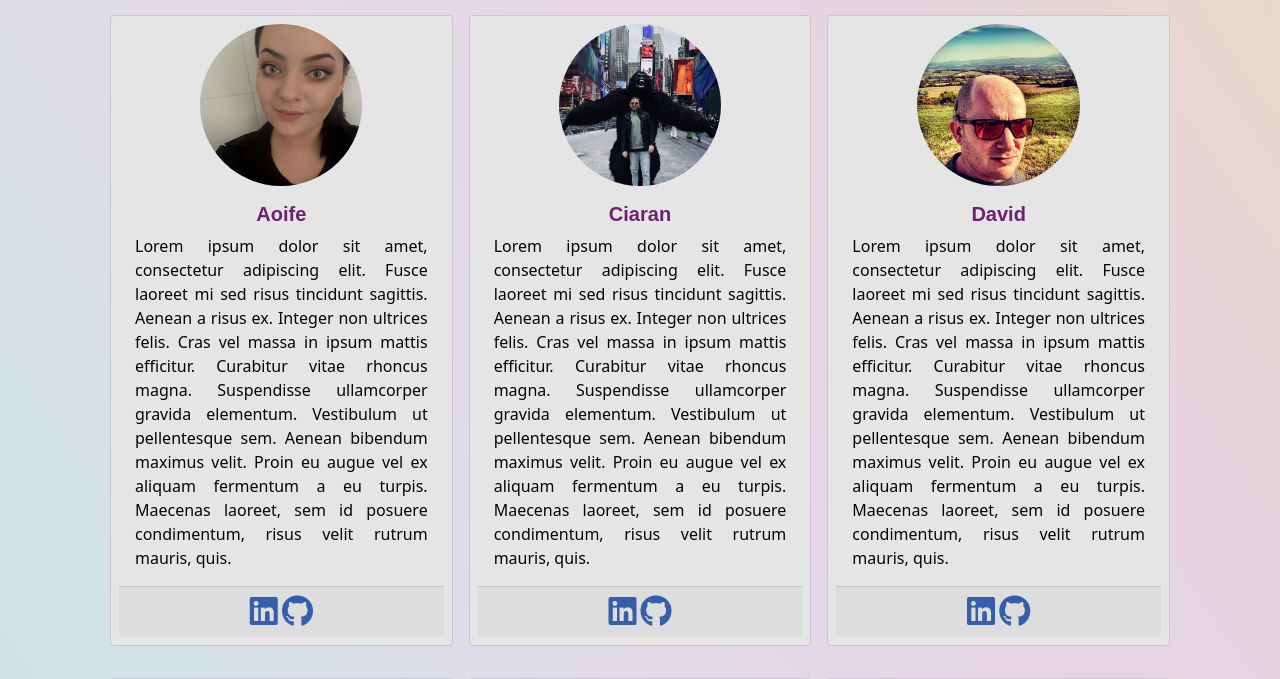
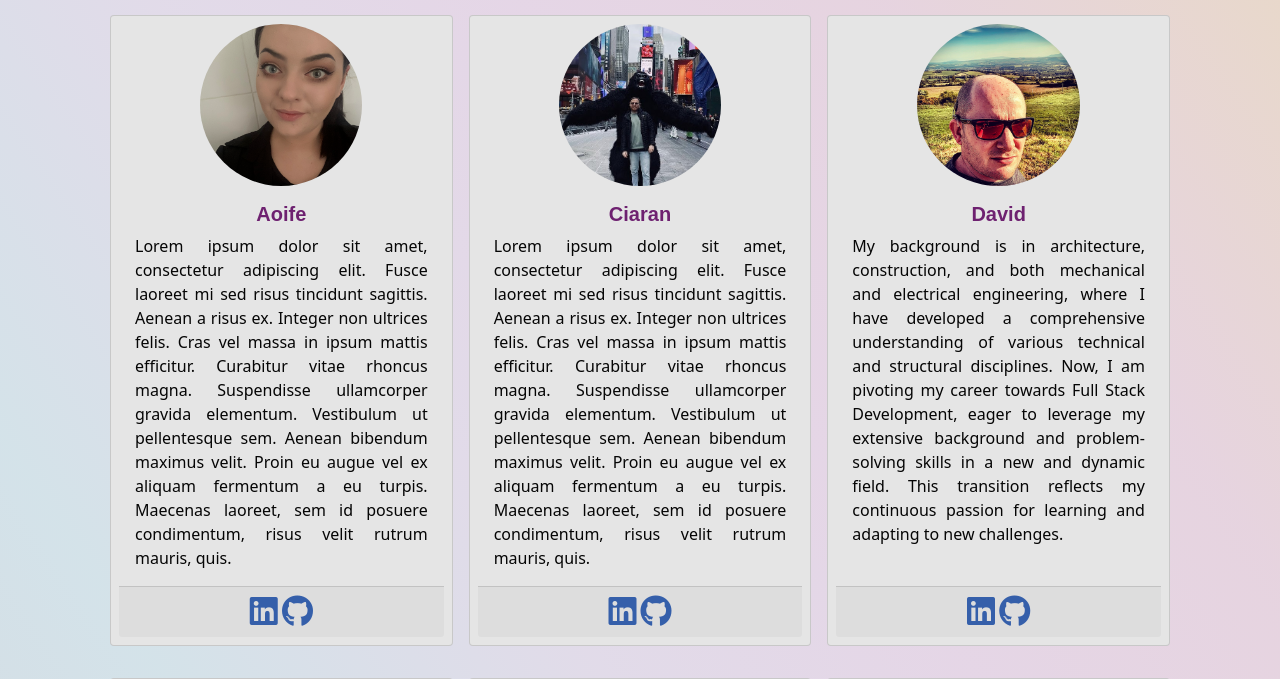
Before and after one commit to VCGithubCode/prideful-programmers, a Django app: page /about/ in a window 1280 px wide. Shown: the part 710-1389 px from the top of the page. Run offline with Django 3.2, Linux system fonts and the light colour scheme; some libraries are stand-ins or nearby versions; some web fonts are replaced.

Commit message:
about description

```diff
--- a/templates/about.html
+++ b/templates/about.html
@@ -79,13 +79,11 @@
                         src="{% static 'images\david.png' %}" alt="Davidimage">
                     <div class="card-body text-center">
                         <h5 class="card-title fw-bold members">David</h5>
-                        <p class="card-text text-justify-custom">Lorem ipsum dolor sit amet, consectetur
-                            adipiscing elit. Fusce laoreet mi sed risus tincidunt sagittis. Aenean a risus
-                            ex. Integer non ultrices felis. Cras vel massa in ipsum mattis efficitur.
-                            Curabitur vitae rhoncus magna. Suspendisse ullamcorper gravida elementum.
-                            Vestibulum ut pellentesque sem. Aenean bibendum maximus velit. Proin eu augue
-                            vel ex aliquam fermentum a eu turpis. Maecenas laoreet, sem id posuere condimentum,
-                            risus velit rutrum mauris, quis.</p>
+                        <p class="card-text text-justify-custom">My background is in architecture, construction,
+                        and both mechanical and electrical engineering, where I have developed a comprehensive understanding
+                        of various technical and structural disciplines. Now, I am pivoting my career towards Full Stack
+                        Development, eager to leverage my extensive background and problem-solving skills in a new and dynamic
+                        field. This transition reflects my continuous passion for learning and adapting to new challenges.</p>
                     </div>
                     <div class="card-footer text-center">
                         <a href="https://www.linkedin.com/in/david-cotter-3a4aba80/" target="_blank"
```
